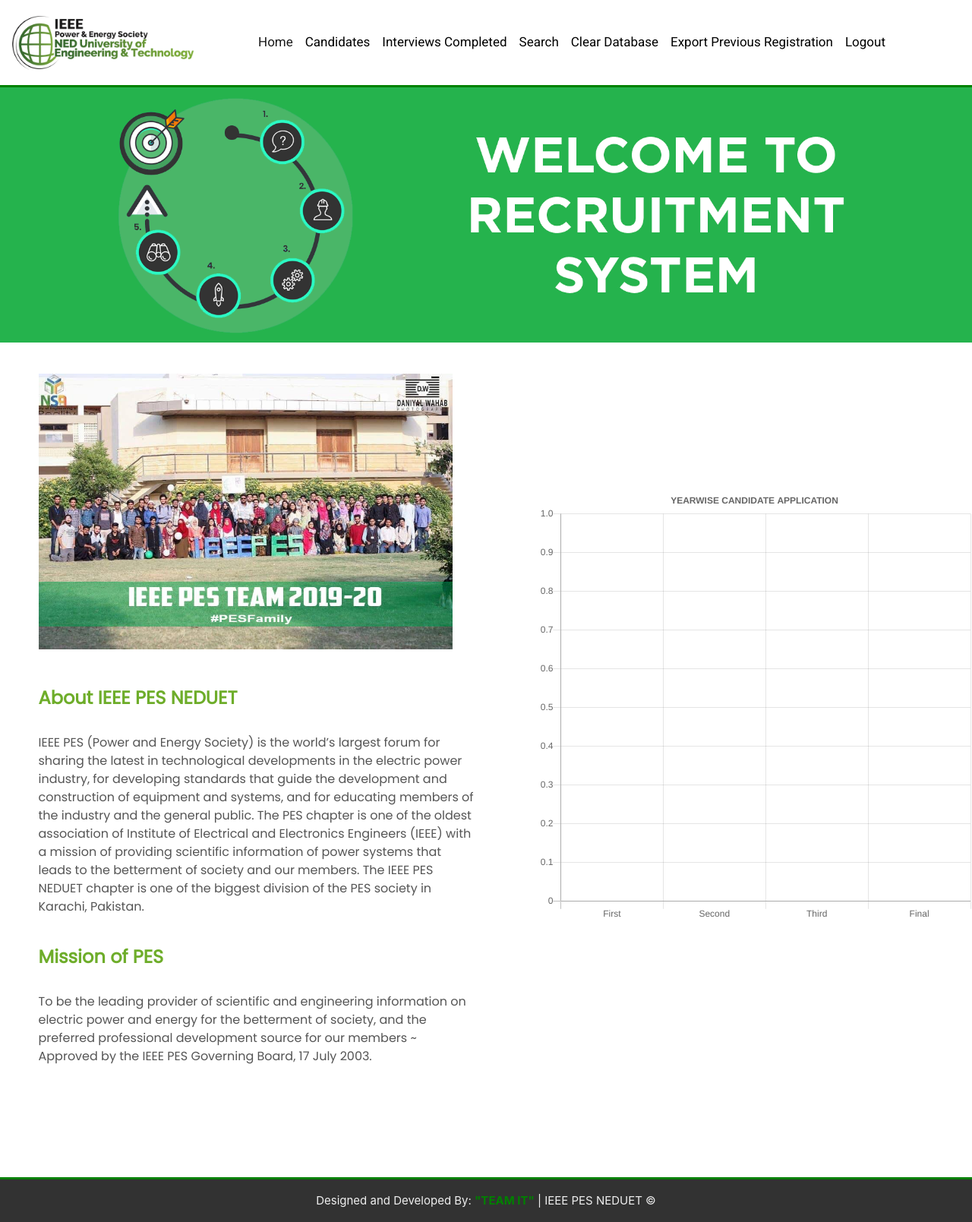
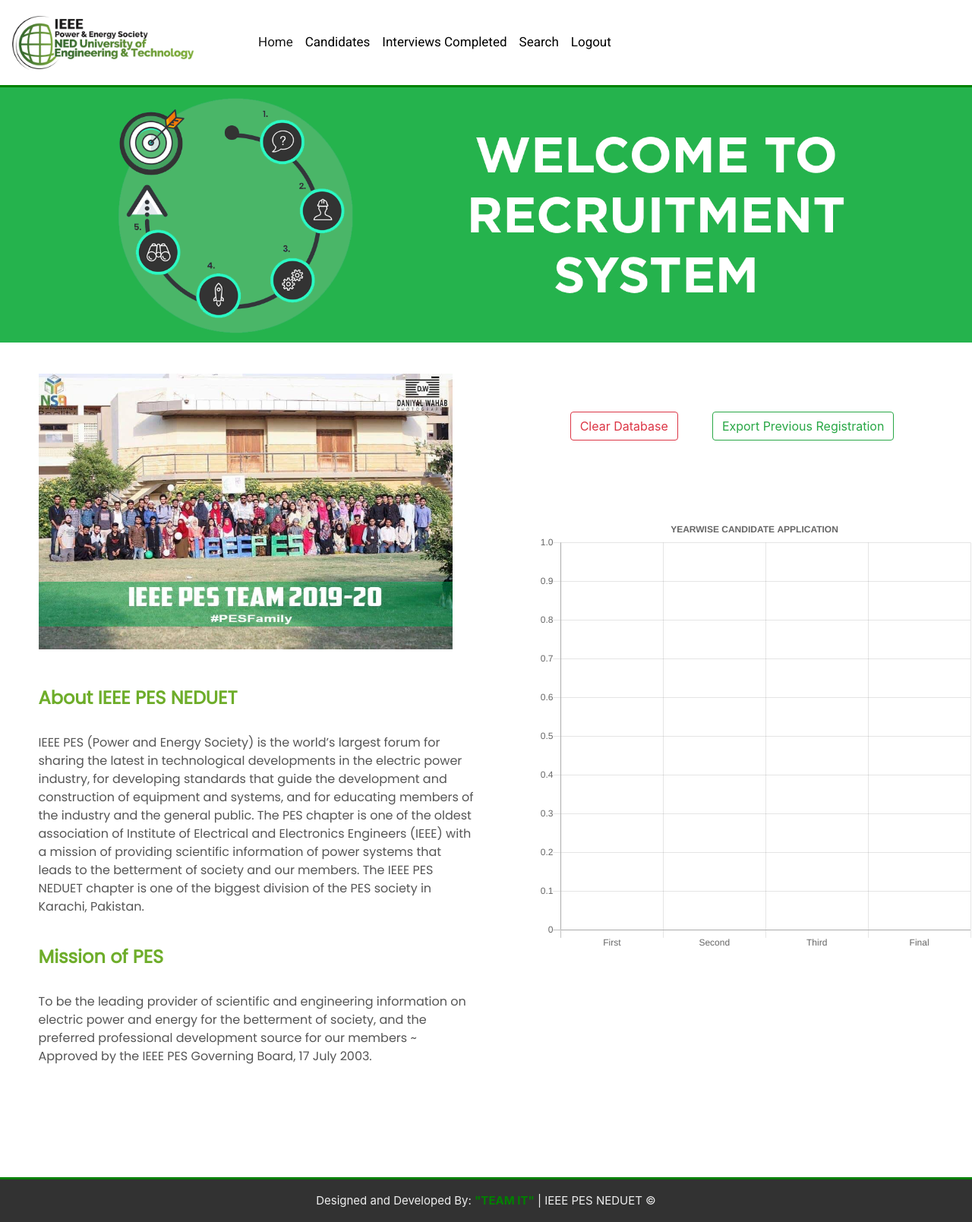
Before and after one commit to ieeepesneduet/ghulammustafa137-gmail.com, a Flask app: page /team/home in a window 1280 px wide. Shown: the whole page at 76% size. Run offline with Flask 2, Linux system fonts and the light colour scheme; the visitor is signed in with stand-in values (Sample User, id 1); tables that the repository leaves empty hold one stand-in row (values such as "Sample post"); some libraries are stand-ins or nearby versions.

Commit message:
style fixed

```diff
--- a/app.py
+++ b/app.py
@@ -199,6 +199,7 @@ def home():
 @app.route('/team/logout')
 def logout():
     session.pop('email', None)
+    session.pop('head',None)
     return redirect(url_for('login'))
 
 
@@ -289,7 +290,7 @@ def count_candidates():
 @app.route('/team/candidates', methods=['GET'])
 @team_area(False)
 def candidates():
-    return render_template('Team/candidates.html',title='Candidates',is_head=session.get('head'))
+    return render_template('Team/candidates.html',title='Candidates')
 
 
 @app.route('/team/candidates/candidate', methods=['GET', 'POST'])
@@ -308,7 +309,7 @@ def turnin():
                 return redirect(url_for('home'))
             image = b64encode(data.imagestore.data).decode("utf-8")
             return render_template('Team/interviewArea.html', data=data, page='interview_area', title='Interview Area',
-                                   image=image,is_head=session.get('head'))
+                                   image=image)
         else:
             return redirect(url_for('home'))
     else:
@@ -388,7 +389,7 @@ def turnout():
 @app.route('/team/completed', methods=['GET'])
 @team_area(False)
 def completed():
-    return render_template('Team/interview_completed.html',title='Completed Interviews', year=True,is_head=session.get('head'))
+    return render_template('Team/interview_completed.html',title='Completed Interviews', year=True)
 
 
 @app.route('/team/completed/selection',methods=['POST'])
@@ -457,7 +458,7 @@ def candidate_details(e):
             return redirect(url_for('completed'))
         image = b64encode(data.imagestore.data).decode("utf-8")
         return render_template('Team/interview_details.html', data=data, page='interview_area',
-                               title='Interview Details', image=image,is_head=session.get('head'))
+                               title='Interview Details', image=image)
     else:
         experience = request.form.get('experience')
         interview = request.form.get('interview')
@@ -498,7 +499,7 @@ def release_all():
 @app.route('/team/candidates/search', methods=['GET'])
 @team_area(False)
 def search_get():
-    return render_template('Team/search.html', title='Search Page',is_head=session.get('head'))
+    return render_template('Team/search.html', title='Search Page')
 
 
 @app.route('/team/candidates/search/<string:e>', methods=['POST'])
@@ -537,9 +538,8 @@ def search(e):
 @app.route('/delete',methods=['GET'])
 @team_area(True)
 def delete_and_backup():
-    session_db = Session()
-    q = session_db.query(Admin).filter(Admin.email == session.get('email'),Admin.head == True)
-    if session_db.query(q.exists()):
+    if session.get('head'):
+        session_db = Session()
         session_db.query(Prev_Registration).delete()
         query = 'insert into prev_registration (select id,name,email,phone_number,cnic,year,domain,discipline,about,association,why,achievements,selection_status,scores,remarks from registration left join interview on registration.id=interview.reg_id)'
         session_db.execute(query)
@@ -550,7 +550,6 @@ def delete_and_backup():
         json_data = jsonify()
     else:
         json_data = jsonify(err = 'you donot have rights to perform deletion')
-    session_db.close()
     return json_data
 
 @app.route('/previous/download',methods=['GET'])
@@ -558,7 +557,6 @@ def delete_and_backup():
 def download_previous():
     session_db = Session()
     data = session_db.query(Prev_Registration).all()
-    print(len(data))
     session_db.close()
     def generate():
         selection = {'1': 'selected', '2': 'not selected', '3': 'not yet reviewed'}
--- a/templates/Team/home.html
+++ b/templates/Team/home.html
@@ -1,6 +1,12 @@
 {% extends 'Team/layout.html' %}
 {% block content %}
-
+    {% if is_head %}
+    <div id="confirmClearDBBox">
+        <div class="message">Are you sure you want to clear the database?</div>
+        <a class="confirmBtn" id="yesClearBtn">Yes</a>
+        <button class="confirmBtn" id="noClearBtn">No</button>
+    </div>
+    {% endif %}
 <div id="img">
   <img src="{{ url_for('static',filename='images/home.png') }}" width = 100%>
 </div>
@@ -24,10 +30,19 @@
 
     </td>
     <td class="col-md-6 col-lg-6" id="right-col">
+        {% if is_head %}
+        <div style="display: flex;justify-content: space-evenly;width: 90%;">
+            <button id="clearDB" class="btn btn-outline-danger" style="display: block">Clear Database</button>
+            <a href="{{ url_for('download_previous') }}" class="btn btn-outline-success" style="display: block">Export Previous Registration</a>
+        </div>
+        {% endif %}
         <canvas height="20%" width="20%" style="margin-top: 100px" id="myChart"></canvas>
     </td>
   </tr>
 </table>
+    {% if is_head %}
+        <script src="{{ url_for('static',filename='js/clearDB.js') }}"></script>
+    {% endif %}
     <script src="https://cdn.jsdelivr.net/npm/chart.js@2.8.0"></script>
     <script>
     const None = 0;
--- a/templates/Team/layout.html
+++ b/templates/Team/layout.html
@@ -44,14 +44,6 @@
                 <li class="nav-item" id="nav-item">
                     <a class="nav-link" href="{{ url_for('search_get') }}" style="color:black;">Search</a>
                 </li>
-                {% if is_head %}
-                    <li class="nav-item" id="nav-item">
-                        <button id="clearDB" class="nav-link" style="color:black;border: none;background: inherit">Clear Database</button>
-                    </li>
-                    <li class="nav-item" id="nav-item">
-                        <a class="nav-link" href="{{ url_for('download_previous') }}" style="color:black;">Export Previous Registration</a>
-                    </li>
-                {% endif %}
                 <li class="nav-item" id="nav-item">
                     <a class="nav-link" href="{{ url_for('logout') }}" style="color:black;">Logout</a>
                 </li>
@@ -59,11 +51,7 @@
         </div>
     </nav>
 </div>
-    <div id="confirmClearDBBox">
-        <div class="message">Are you sure you want to clear the database?</div>
-        <a class="confirmBtn" id="yesClearBtn">Yes</a>
-        <button class="confirmBtn" id="noClearBtn">No</button>
-    </div>
+
 {% if not year %}
     <div id="msg-box"></div>
 {% endif %}
@@ -75,8 +63,6 @@
         </div>
     </div>
 </div>
-{% if is_head %}
-    <script src="{{ url_for('static',filename='js/clearDB.js') }}"></script>
-{% endif %}
+
 </body>
 </html>
```
